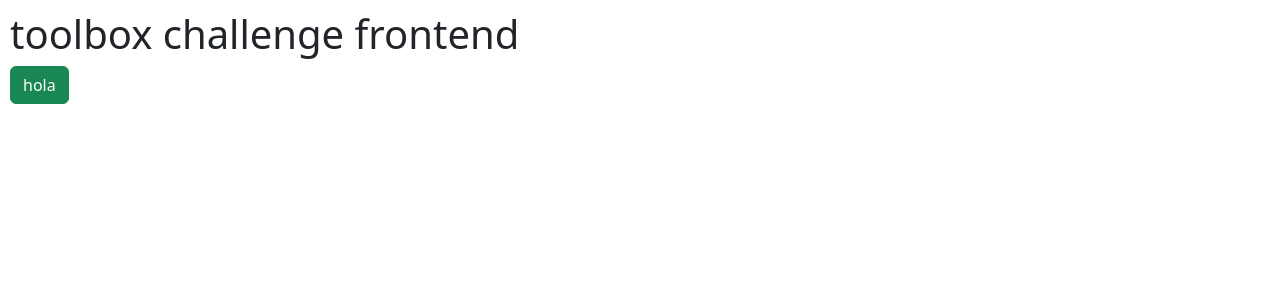
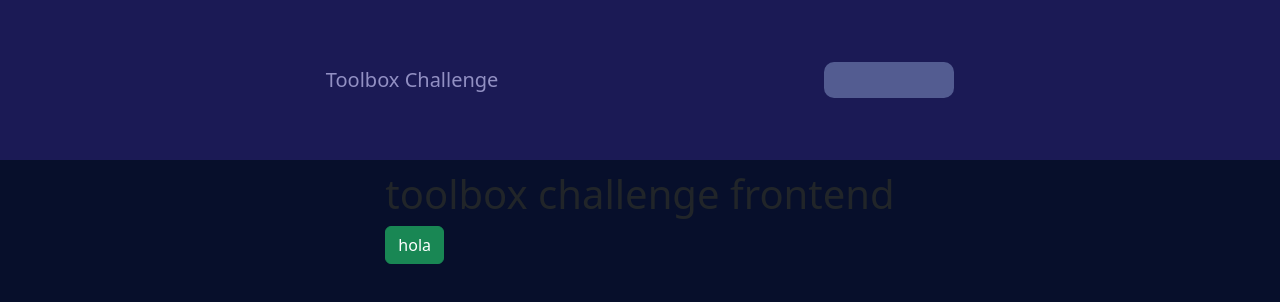
Before and after one commit to diegoiglesiasrojo/Toolbox-Challenge-Frontend, a React (Vite) app: page / in a window 1280 px wide. Shown: the top 302 px of the page. Built offline with nearby package versions, Linux system fonts and the light colour scheme; no server answers.

Commit message:
v0.5.0 | Created Header component

```diff
--- a/package.json
+++ b/package.json
@@ -1,7 +1,7 @@
 {
   "name": "toolbox-challenge-frontend",
   "private": true,
-  "version": "0.4.0",
+  "version": "0.5.0",
   "type": "module",
   "scripts": {
     "dev": "vite",
--- a/src/App.jsx
+++ b/src/App.jsx
@@ -4,6 +4,7 @@ import { useDispatch } from "react-redux";
 import { useEffect, useState } from "react";
 import { getData } from "./redux/dataFromApiSlice";
 import { getDataServices } from "./services/getData.services";
+import Header from "./components/Header";
 
 const App = () => {
   const dispatch = useDispatch();
@@ -25,9 +26,10 @@ const App = () => {
 
   // import { useSelector, useDispatch } from "react-redux";
   // const data = useSelector((state) => state.dataFromApi.data);
-
-  console.log(isLoading);
+  //console.log(isLoading);
   return (
+    <>
+      <Header />
       <main>
         <h1>toolbox challenge frontend</h1>
         <Button
@@ -39,6 +41,7 @@ const App = () => {
           hola
         </Button>
       </main>
+    </>
   );
 };
 
--- /dev/null
+++ b/src/components/Header.jsx
@@ -0,0 +1,34 @@
+import React from "react";
+import { InputGroup, FormControl } from "react-bootstrap";
+
+const Header = () => {
+  return (
+    <header
+      style={{
+        width: "100%",
+        height: "20vh",
+        display: "flex",
+        justifyContent: "space-evenly",
+        alignItems: "center",
+        paddingTop: "5px",
+        paddingBottom: "5px",
+        backgroundColor: "#1B1A55",
+      }}
+    >
+      <h1 style={{ fontSize: "20px", color: "#9290C3", margin: "0px" }}>
+        Toolbox Challenge
+      </h1>
+      <InputGroup style={{ width: "130px" }}>
+        <FormControl
+          style={{
+            backgroundColor: "#535C91",
+            borderRadius: "10px",
+            borderWidth: "0px",
+          }}
+        />
+      </InputGroup>
+    </header>
+  );
+};
+
+export default Header;
--- a/src/index.css
+++ b/src/index.css
@@ -10,7 +10,6 @@
 
   color-scheme: light dark;
   color: rgba(255, 255, 255, 0.87);
-  background-color: #242424;
 
   font-synthesis: none;
   text-rendering: optimizeLegibility;
@@ -19,7 +18,15 @@
 }
 
 body {
-  display: flex;
   min-width: 250px;
   min-height: 100vh;
 }
+
+#root {
+  width: 100%;
+  height: 100vh;
+  display: flex;
+  flex-direction: column;
+  align-items: center;
+  background-color: #070f2b;
+}
```
Lines whose indentation alone changed are shown as unchanged.
